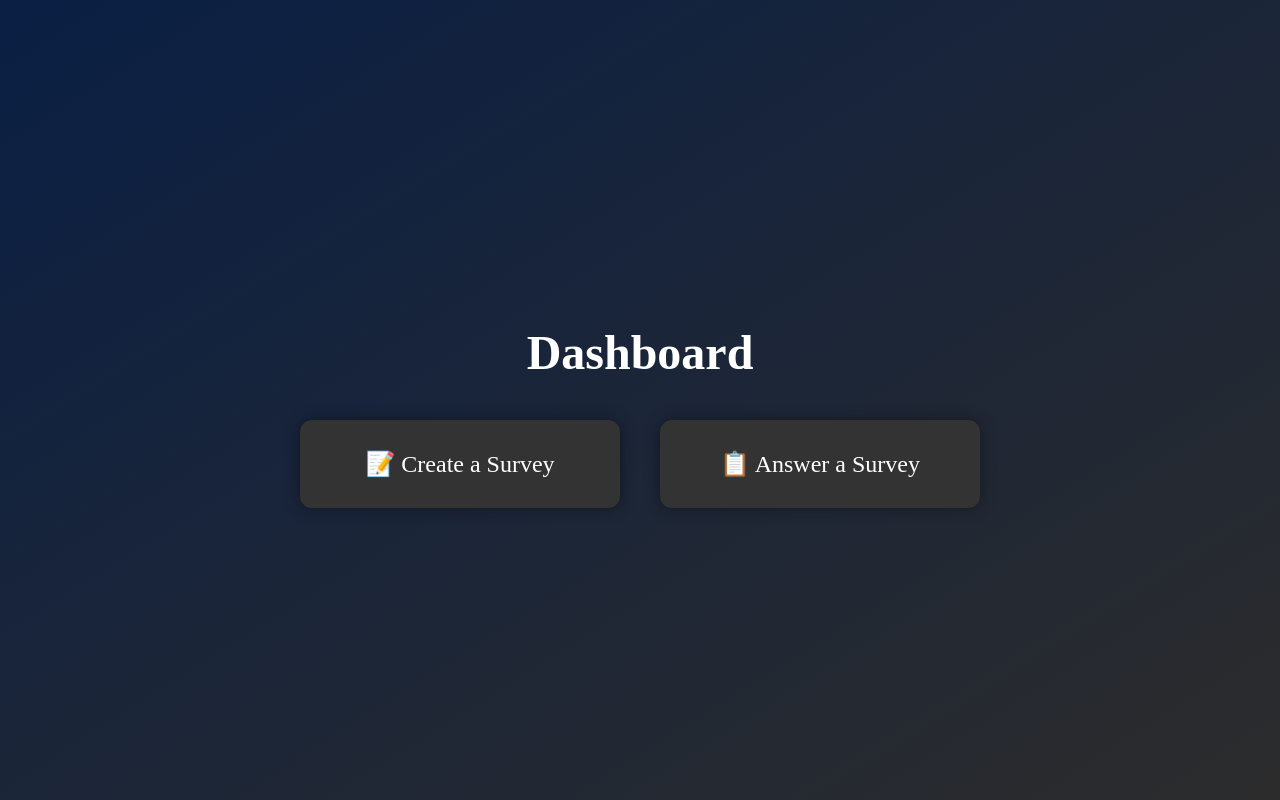
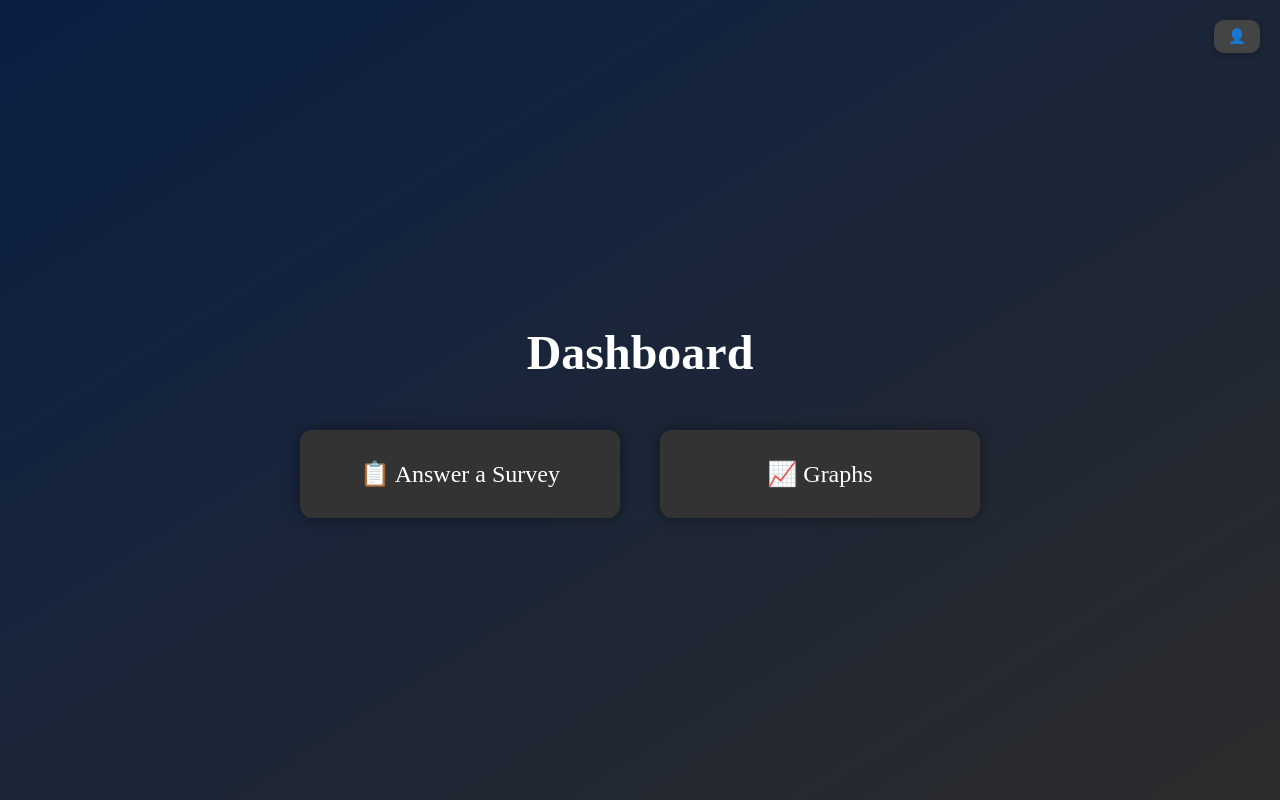
Before and after one commit to Daniel-Slg/ReactSurveyDB, a React (Create React App) app in the folder client/: page /dashboard in a window 1280 px wide. Built offline with nearby package versions, Linux system fonts and the light colour scheme.

Commit message:
Finished Dashboard and working SignIn with Roles

```diff
--- a/client/src/Dashboard.css
+++ b/client/src/Dashboard.css
@@ -1,4 +1,36 @@
 /* Hintergrund und Zentrierung */
+.role-floating-box {
+    position: absolute;
+    top: 20px;
+    right: 20px;
+    background-color: #444;
+    color: #fff;
+    padding: 8px 14px;
+    border-radius: 10px;
+    font-size: 0.9rem;
+    font-weight: 600;
+    box-shadow: 0 2px 6px rgba(0, 0, 0, 0.25);
+    z-index: 1000;
+  }
+
+.dashboard-header {
+    display: flex;
+    justify-content: space-between;
+    align-items: center;
+    padding: 10px 20px;
+    position: relative;
+  }
+
+  .role-box {
+    background-color: #333;
+    color: #fff;
+    padding: 6px 12px;
+    border-radius: 8px;
+    font-size: 0.85rem;
+    font-weight: 500;
+    box-shadow: 0 0 6px rgba(0, 0, 0, 0.2);
+  }
+
 .dashboard-page {
     height: 100vh;
     background: linear-gradient(to bottom right, #0a1f44, #2c2c2c);
--- a/client/src/Dashboard.js
+++ b/client/src/Dashboard.js
@@ -1,17 +1,32 @@
 import React from 'react';
 import { Link } from 'react-router-dom';
-import './Dashboard.css'; // neue CSS-Datei
+import './Dashboard.css';
 
 const Dashboard = () => {
+  const role = localStorage.getItem('userRole');
+
   return (
     <div className="dashboard-page">
-      <h1>Dashboard</h1>
+      {/* Feste Rolle-Box oben rechts */}
+      <div className="role-floating-box">👤 {role}</div>
+
+      <div className="dashboard-header">
+        <h1>Dashboard</h1>
+      </div>
+
       <div className="buttons-container">
-        <Link to="/survey" className="dashboard-button-link">
-          <div className="dashboard-button-box">📝 Create a Survey</div>
-        </Link>
+        {role === 'admin' && (
+          <Link to="/survey" className="dashboard-button-link">
+            <div className="dashboard-button-box">📝 Create a Survey</div>
+          </Link>
+        )}
+
         <Link to="/answering" className="dashboard-button-link">
           <div className="dashboard-button-box">📋 Answer a Survey</div>
+        </Link>
+
+        <Link to="/graphs" className="dashboard-button-link">
+          <div className="dashboard-button-box">📈 Graphs</div>
         </Link>
       </div>
     </div>
--- a/client/src/SignIn.tsx
+++ b/client/src/SignIn.tsx
@@ -19,6 +19,8 @@ const SignIn = () => {
 
       if (response.data.success) {
         console.log("Login erfolgreich!");
+        const { role } = response.data.user;
+        localStorage.setItem('userRole', role); // speichert die Rolle im Browser
         navigate('/dashboard'); // Weiterleitung bei Erfolg
       } else {
         alert(response.data.message || 'Login fehlgeschlagen');
```
